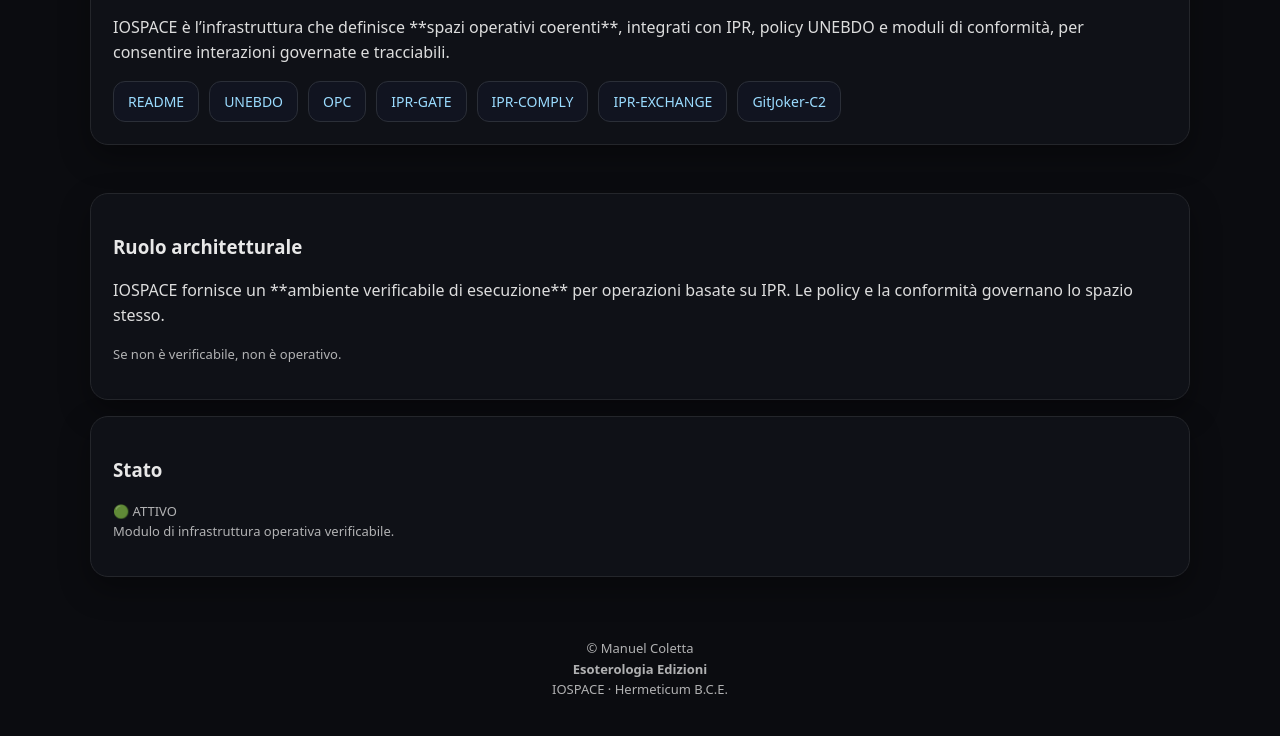
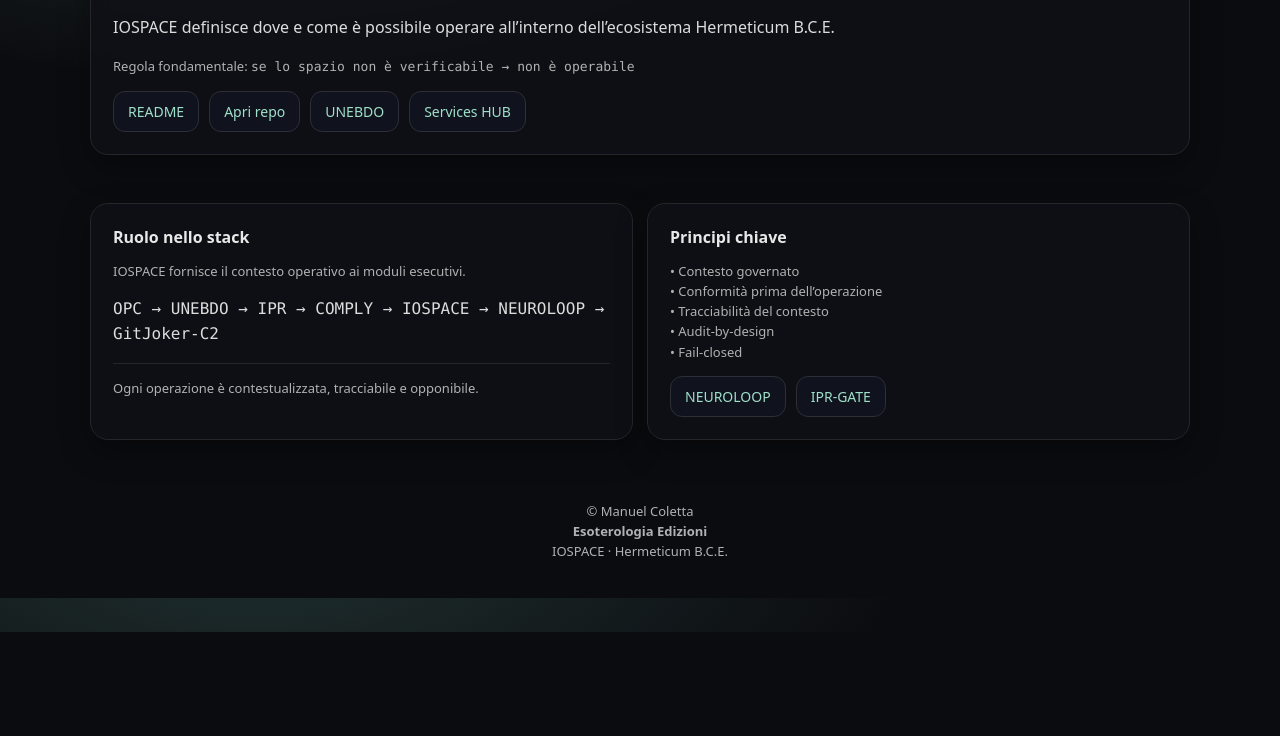
Before and after one commit to manuelcoletta1-source/iospace, a plain HTML site: page index.html in a window 1280 px wide. Shown: the part 168-904 px from the top of the page. After the commit the page ends 800 px from the top, so only its background shows below. Drawn offline with Linux system fonts and the light colour scheme.

Commit message:
feat: add IOSPACE index page as operational space portal

```diff
--- a/index.html
+++ b/index.html
@@ -3,87 +3,101 @@
 <head>
   <meta charset="utf-8" />
   <meta name="viewport" content="width=device-width, initial-scale=1" />
-  <title>IOSPACE — Hermeticum B.C.E.</title>
-  <meta name="description" content="IOSPACE: infrastruttura di operatività e spazio di interazione in Hermeticum B.C.E., integrata con IPR, policy UNEBDO e moduli di conformità." />
+  <title>IOSPACE — Spazio operativo governato | Hermeticum B.C.E.</title>
+  <meta name="description" content="IOSPACE è l’infrastruttura di contesto operativo di Hermeticum B.C.E.: spazi governati, IPR-native, verificabili e auditabili." />
   <meta name="author" content="Manuel Coletta" />
   <meta name="publisher" content="Esoterologia Edizioni" />
   <style>
     :root { color-scheme: dark; }
-    body {
-      margin: 0;
+    body{
+      margin:0;
       font-family: system-ui, -apple-system, Segoe UI, Roboto, Arial, sans-serif;
-      background: #0b0c10;
-      color: #e8e8e8;
+      background:
+        radial-gradient(1200px 600px at 20% -10%, rgba(120,200,180,.20), transparent 55%),
+        #0b0c10;
+      color:#e8e8e8;
     }
-    header, main, footer {
+    header, main, footer{
       max-width: 1100px;
       margin: 0 auto;
       padding: 24px;
     }
-    .card {
-      background: #0f1117;
+    .card{
+      background: rgba(15,17,23,.80);
       border: 1px solid #24262b;
       border-radius: 18px;
       padding: 22px;
       box-shadow: 0 12px 30px rgba(0,0,0,.35);
+      backdrop-filter: blur(10px);
     }
-    h1 { font-size: 30px; margin: 0 0 10px; }
-    h2 { font-size: 18px; font-weight: 600; opacity: .9; margin: 0 0 18px; }
-    p { line-height: 1.55; opacity: .95; }
-    .grid {
-      display: grid;
-      grid-template-columns: 1fr;
-      gap: 16px;
-    }
-    .btns {
-      display: flex;
-      flex-wrap: wrap;
-      gap: 10px;
-      margin-top: 16px;
-    }
-    .btn {
-      border: 1px solid #2b2f38;
-      border-radius: 12px;
-      padding: 10px 14px;
-      background: #111420;
-      color: #9bdcff;
-      text-decoration: none;
-      font-size: 14px;
-    }
-    .btn:hover { text-decoration: underline; }
-    .tag {
-      display: inline-block;
+    h1{ font-size: 30px; margin: 0 0 10px; }
+    h2{ font-size: 18px; font-weight: 650; opacity: .9; margin: 0 0 18px; }
+    h3{ font-size: 16px; margin: 0 0 10px; }
+    p{ line-height: 1.55; opacity: .95; }
+    .muted{ opacity: .75; font-size: 13px; }
+    .tag{
+      display:inline-block;
       font-size: 12px;
       padding: 6px 10px;
       border-radius: 999px;
       border: 1px solid #2b2f38;
-      opacity: .85;
       margin-bottom: 12px;
     }
-    .muted { opacity: .75; font-size: 13px; }
-    footer { text-align: center; }
+    .grid{
+      display:grid;
+      grid-template-columns: 1fr;
+      gap: 14px;
+    }
+    @media (min-width: 900px){
+      .grid{ grid-template-columns: 1fr 1fr; }
+    }
+    .btns{
+      display:flex;
+      gap:10px;
+      flex-wrap:wrap;
+      margin-top: 14px;
+    }
+    .btn{
+      border: 1px solid #2b2f38;
+      border-radius: 12px;
+      padding: 10px 14px;
+      background: rgba(17,20,32,.85);
+      color: #9fe0c9;
+      text-decoration: none;
+      font-size: 14px;
+    }
+    .btn:hover{ text-decoration: underline; }
+    .mono{
+      font-family: ui-monospace, SFMono-Regular, Menlo, Monaco, Consolas, "Liberation Mono","Courier New", monospace;
+    }
+    footer{ text-align:center; }
+    .sep{
+      height:1px;
+      background:#24262b;
+      margin: 14px 0;
+    }
   </style>
 </head>
 <body>
 
 <header>
   <div class="card">
-    <div class="tag">Infrastruttura Operativa</div>
+    <div class="tag">Spazio operativo · Contesto governato</div>
     <h1>IOSPACE</h1>
-    <h2>Hermeticum B.C.E. · Contesto operativo verificabile</h2>
+    <h2>Infrastruttura di operatività verificabile</h2>
     <p>
-      IOSPACE è l’infrastruttura che definisce **spazi operativi coerenti**,
-      integrati con IPR, policy UNEBDO e moduli di conformità,
-      per consentire interazioni governate e tracciabili.
+      IOSPACE definisce dove e come è possibile operare
+      all’interno dell’ecosistema Hermeticum B.C.E.
+    </p>
+    <p class="muted">
+      Regola fondamentale:
+      <span class="mono">se lo spazio non è verificabile → non è operabile</span>
     </p>
     <div class="btns">
       <a class="btn" href="./README.md">README</a>
+      <a class="btn" href="https://github.com/manuelcoletta1-source/iospace">Apri repo</a>
       <a class="btn" href="../unebdo/">UNEBDO</a>
-      <a class="btn" href="../opc/">OPC</a>
-      <a class="btn" href="../ipr-gate/">IPR-GATE</a>
-      <a class="btn" href="../ipr-comply/">IPR-COMPLY</a>
-      <a class="btn" href="../ipr-exchange/">IPR-EXCHANGE</a>
-      <a class="btn" href="../gitjoker-c2/">GitJoker-C2</a>
+      <a class="btn" href="../hermeticum-bce-services/">Services HUB</a>
     </div>
   </div>
 </header>
@@ -91,23 +105,32 @@
 <main class="grid">
 
   <section class="card">
-    <h3>Ruolo architetturale</h3>
-    <p>
-      IOSPACE fornisce un **ambiente verificabile di esecuzione**
-      per operazioni basate su IPR.
-      Le policy e la conformità governano lo spazio stesso.
+    <h3>Ruolo nello stack</h3>
+    <p class="muted">
+      IOSPACE fornisce il contesto operativo ai moduli esecutivi.
     </p>
+    <p class="mono">
+      OPC → UNEBDO → IPR → COMPLY → IOSPACE → NEUROLOOP → GitJoker-C2
+    </p>
+    <div class="sep"></div>
     <p class="muted">
-      Se non è verificabile, non è operativo.
+      Ogni operazione è contestualizzata, tracciabile e opponibile.
     </p>
   </section>
 
   <aside class="card">
-    <h3>Stato</h3>
+    <h3>Principi chiave</h3>
     <p class="muted">
-      🟢 ATTIVO<br/>
-      Modulo di infrastruttura operativa verificabile.
+      • Contesto governato<br/>
+      • Conformità prima dell’operazione<br/>
+      • Tracciabilità del contesto<br/>
+      • Audit-by-design<br/>
+      • Fail-closed
     </p>
+    <div class="btns">
+      <a class="btn" href="../neuroloop/">NEUROLOOP</a>
+      <a class="btn" href="../ipr-gate/">IPR-GATE</a>
+    </div>
   </aside>
 
 </main>
```
